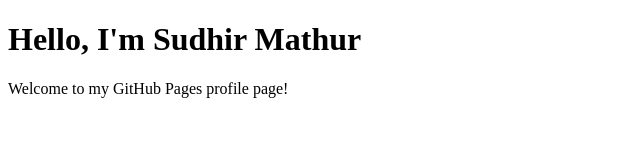
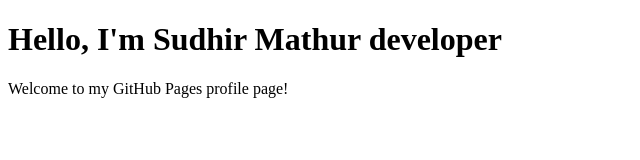
Before and after one commit to mathursudhir12/mathursudhir12.github.io, a plain HTML site: page index.html in a window 1280 px wide. Shown: the whole page, without its empty margins (0-640 px from the left). Drawn offline with Linux system fonts and the light colour scheme.

Commit message:
initial commit

```diff
--- a/index.html
+++ b/index.html
@@ -4,7 +4,7 @@
     <title>Welcome to My Profile</title>
 </head>
 <body>
-    <h1>Hello, I'm Sudhir Mathur</h1>
+    <h1>Hello, I'm Sudhir Mathur developer</h1>
     <p>Welcome to my GitHub Pages profile page!</p>
 </body>
 </html>
```
